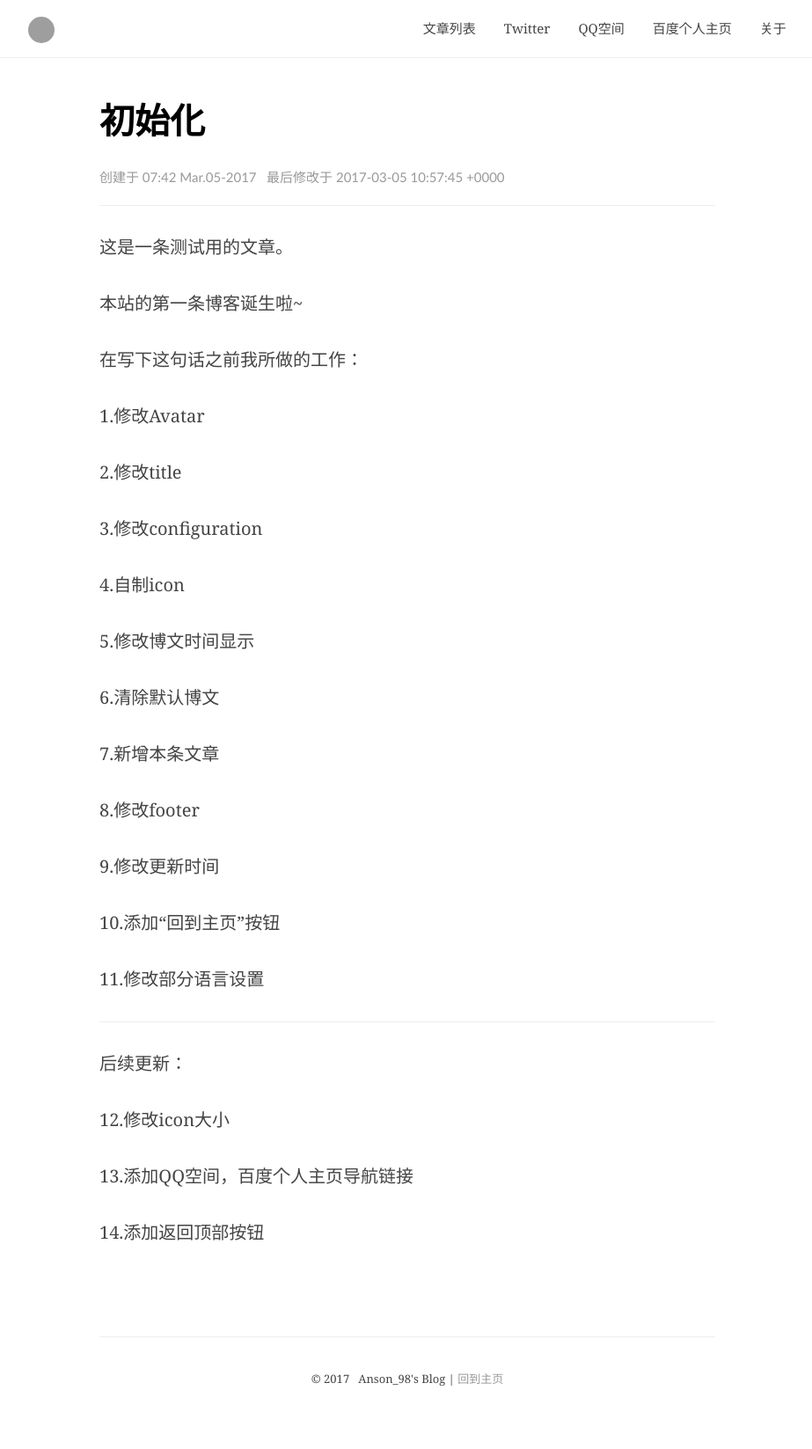
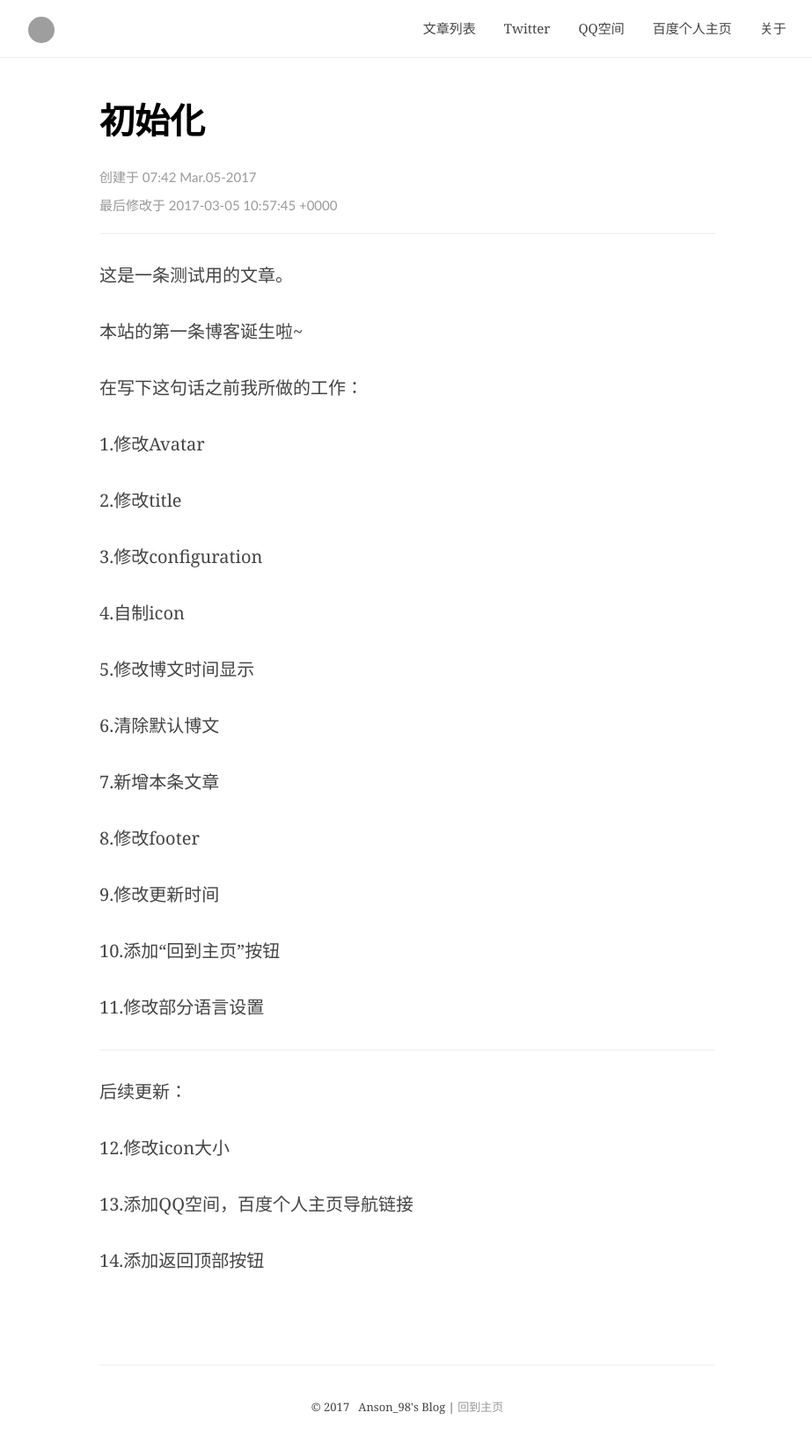
Before and after one commit to Anson98/studylog, a Jekyll site: the page built from _posts/2017-03-05-initialize.md, in a window 1280 px wide. Shown: the whole page at 88% size, without its empty margins (177-1100 px from the left). Built offline with Jekyll 4.4.1, drawn with Linux system fonts in a browser that asks for light colours; comment, search, counter and statistics services are not loaded; before the commit the page ends 1615 px from its top, so only the background shows below that; grey boxes are pictures that could not be loaded.

Commit message:
add time data

```diff
--- a/_config.yml
+++ b/_config.yml
@@ -11,9 +11,13 @@ basecss:
 title: Anson_98's Blog
 description: >
   大家好，这里是Anson.欢迎来到我的个人博客。
+
   我来自上海，现居英国伦敦，就读于帝国理工大学，是一名计算机爱好者，喜欢设计，研究和创新新事物。
+
   一般来讲我在网络上使用的用户名都是“Anson_98”，这使得你们能够在任何地方轻松地认出我。
+
   平时我热爱游戏，不过我也非常喜欢学习自己感兴趣的东西，这也是我开设本站的原因。
+
   我会在这里记录下自己的学习日志，同时也会不定期把本站的更新内容Post上来，希望大家能够支持。
 
 # Contact and social media links
--- a/_layouts/post.html
+++ b/_layouts/post.html
@@ -4,7 +4,10 @@ layout: default
 
 <article class="article">
   <h1 class="article__title article__title--single">{{ page.title }}</h1>
-  <time class="article__date" datetime="{{ page.date | date: "%Y-%m-%d" }}">{% if page.author %}By {{ page.author}} on {% endif %}创建于{{ page.date | date: " %H:%M %b.%d-%Y" }} &nbsp; 最后修改于 {{ page.editDate | editDate: " %H:%M %b.%d-%Y" }}</time>
+  <time class="article__date" datetime="{{ page.date | date: "%Y-%m-%d" }}">{% if page.author %}By {{ page.author}} on {% endif %}创建于{{ page.date | date: " %H:%M %b.%d-%Y" }} &nbsp;
+      <time class="article__date" datetime="{{ page.editDate | editDate: "%Y-%m-%d" }}">最后修改于 {{ page.editDate | editDate: " %H:%M %b.%d-%Y" }}
+      </time>
+  </time>
   {% if page.cover %}
     <div class="cover">
       <img src="{{ page.cover }}">
```
Also changed, not shown: about.md (+1 -1 lines).
